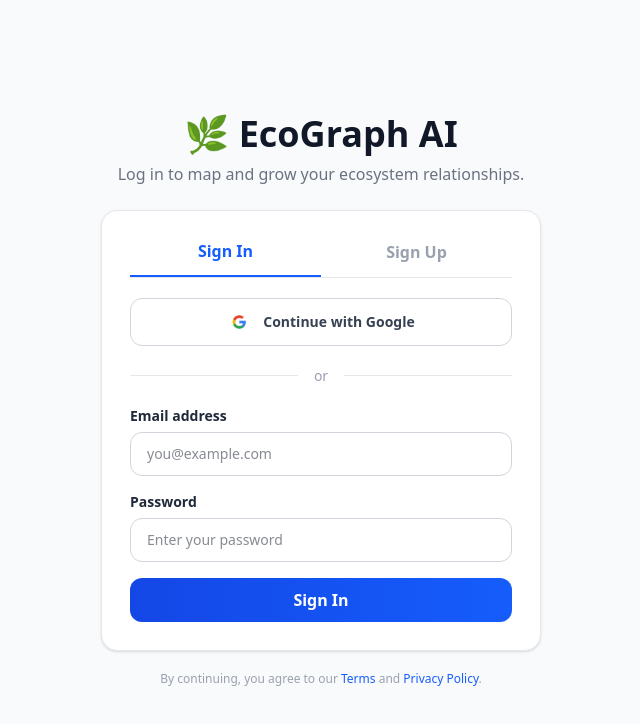
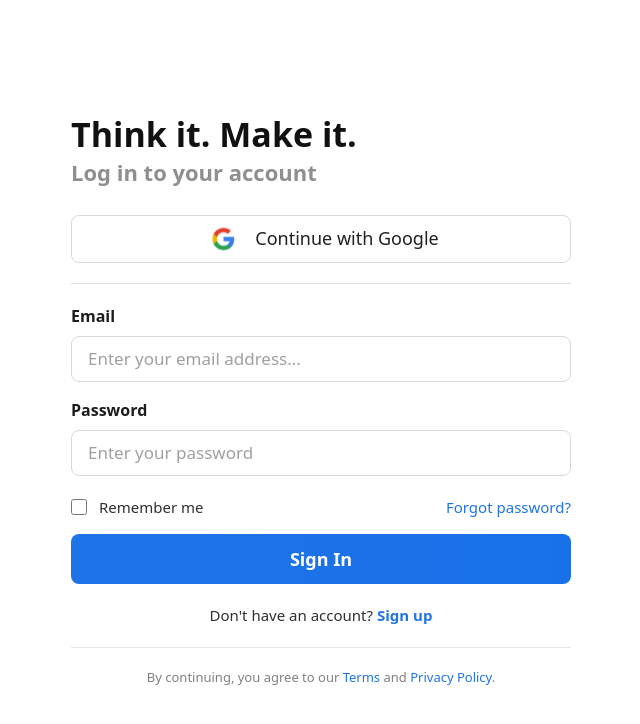
Before and after one commit to HeroJakes/MyHack, a React (Vite) app: page /login in a window 1280 px wide. Shown: the top 724 px of the page, without its empty margins (319-959 px from the left). Built offline with nearby package versions, Linux system fonts and the light colour scheme; no server answers.

Commit message:
fix: fix login page

```diff
--- a/src/pages/Login.tsx
+++ b/src/pages/Login.tsx
@@ -1,20 +1,12 @@
-/**
- * Login — public sign-in / sign-up page.
- *
- * Supports Google sign-in and email + password auth in a single tabbed card.
- * Once authenticated the user is sent to `/`, where the route guards forward
- * them to onboarding or the dashboard depending on their profile state.
- */
-import { useMemo, useState } from 'react'
-import type { FormEvent } from 'react'
-import { Navigate, useLocation } from 'react-router-dom'
+import { useEffect, useMemo, useState } from 'react'
+import type { FormEvent, ReactNode } from 'react'
+import { Link, Navigate, useLocation, useNavigate } from 'react-router-dom'
 import { useAuth } from '../contexts/AuthContext'
 import googleLogo from '../assets/google.svg'
 
 type Mode = 'signin' | 'signup'
 
-/** Scores a password 0-4 and maps it to a strength bar style. */
-function getPasswordStrength(password: string) {
+function passwordStrength(password: string) {
   const score = [
     password.length >= 8,
     /[a-z]/.test(password) && /[A-Z]/.test(password),
@@ -23,15 +15,76 @@
   ].filter(Boolean).length
 
   if (!password) {
-    return { label: 'Password strength', bar: 'bg-gray-200', width: 'w-0', text: 'text-gray-400' }
+    return { label: 'Password strength', color: 'bg-[#d9d9d9]', width: 'w-0', text: 'text-[#808080]' }
   }
   if (score <= 1) {
-    return { label: 'Weak password', bar: 'bg-red-500', width: 'w-1/3', text: 'text-red-500' }
+    return { label: 'Weak password', color: 'bg-[#ef4444]', width: 'w-1/3', text: 'text-[#ef4444]' }
   }
   if (score <= 3) {
-    return { label: 'Medium password', bar: 'bg-amber-500', width: 'w-2/3', text: 'text-amber-500' }
+    return { label: 'Medium password', color: 'bg-[#f59e0b]', width: 'w-2/3', text: 'text-[#f59e0b]' }
   }
-  return { label: 'Strong password', bar: 'bg-green-500', width: 'w-full', text: 'text-green-600' }
+  return { label: 'Strong password', color: 'bg-[#22c55e]', width: 'w-full', text: 'text-[#22c55e]' }
+}
+
+function AuthLayout({ subtitle, children }: { subtitle: string; children: ReactNode }) {
+  return (
+    <main className="flex h-screen items-center justify-center overflow-hidden bg-white p-6 text-[#111111]">
+      <div className="flex h-full max-h-[900px] w-full max-w-[1100px] items-center justify-center bg-white px-6">
+        <div className="w-full max-w-[500px]">
+          <h1 className="text-[34px] font-bold leading-tight text-[#111111]">
+            Think it. Make it.
+          </h1>
+          <p className="mt-1 text-[22px] font-semibold leading-tight text-[#8f8f8f]">{subtitle}</p>
+          {children}
+        </div>
+      </div>
+    </main>
+  )
+}
+
+function ErrorToast({ message }: { message: string }) {
+  const [visible, setVisible] = useState(false)
+
+  useEffect(() => {
+    if (!message) return
+    setVisible(true)
+    const timer = window.setTimeout(() => setVisible(false), 3800)
+    return () => window.clearTimeout(timer)
+  }, [message])
+
+  if (!message) return null
+
+  return (
+    <div className="pointer-events-none fixed inset-x-0 top-4 z-50 flex justify-center px-4">
+      <div
+        className={`w-full max-w-[920px] rounded-2xl border border-[#f2a7a7] bg-[#ea9a9a] px-8 py-6 text-[18px] font-medium text-white shadow-[0_12px_35px_rgba(234,154,154,0.35)] transition-all duration-300 ${
+          visible ? 'translate-y-0 opacity-100' : '-translate-y-5 opacity-0'
+        }`}
+      >
+        Error: {message}
+      </div>
+    </div>
+  )
+}
+
+function GoogleButton({
+  loading,
+  onClick,
+}: {
+  loading: boolean
+  onClick: () => void
+}) {
+  return (
+    <button
+      type="button"
+      onClick={onClick}
+      disabled={loading}
+      className="mt-7 flex h-[48px] w-full cursor-pointer items-center justify-center gap-3 rounded-lg border border-[#d9d9d9] bg-white text-[18px] font-medium text-[#202124] hover:bg-[#fafafa] disabled:cursor-not-allowed disabled:opacity-70"
+    >
+      <img src={googleLogo} alt="" aria-hidden="true" className="h-10 w-10" />
+      {loading ? 'Signing in with Google...' : 'Continue with Google'}
+    </button>
+  )
 }
 
 export default function Login() {
@@ -45,10 +98,9 @@
     clearError,
   } = useAuth()
   const location = useLocation()
+  const navigate = useNavigate()
 
-  const [mode, setMode] = useState<Mode>(
-    location.pathname === '/signup' ? 'signup' : 'signin',
-  )
+  const [mode, setMode] = useState<Mode>(location.pathname === '/signup' ? 'signup' : 'signin')
   const [email, setEmail] = useState('')
   const [password, setPassword] = useState('')
   const [confirmPassword, setConfirmPassword] = useState('')
@@ -56,39 +108,53 @@
   const [googleLoading, setGoogleLoading] = useState(false)
   const [formError, setFormError] = useState('')
 
-  const strength = useMemo(() => getPasswordStrength(password), [password])
-  const passwordsMismatch =
-    mode === 'signup' &&
-    confirmPassword.length > 0 &&
-    password !== confirmPassword
+  const strength = useMemo(() => passwordStrength(password), [password])
+  const passwordsMismatch = mode === 'signup' && confirmPassword.length > 0 && password !== confirmPassword
+  const busy = emailLoading || googleLoading
+  const shownError = formError || error
 
-  if (!loading && user) {
+  useEffect(() => {
+    setMode(location.pathname === '/signup' ? 'signup' : 'signin')
+    setFormError('')
+    clearError()
+  }, [clearError, location.pathname])
+
+  if (!loading && user && !(mode === 'signup' && emailLoading)) {
     return <Navigate to="/" replace />
   }
 
-  function switchMode(next: Mode) {
+  function resetForm(next: Mode) {
     setMode(next)
+    setEmail('')
+    setPassword('')
+    setConfirmPassword('')
     setFormError('')
-    setConfirmPassword('')
     clearError()
   }
 
   async function handleEmailSubmit(event: FormEvent) {
     event.preventDefault()
     setFormError('')
+
     if (mode === 'signup' && password !== confirmPassword) {
       setFormError('Passwords do not match.')
       return
     }
+
     setEmailLoading(true)
     try {
       if (mode === 'signin') {
         await signInWithEmail(email, password)
       } else {
         await signUpWithEmail(email, password)
+        setEmail('')
+        setPassword('')
+        setConfirmPassword('')
+        resetForm('signin')
+        navigate('/login', { replace: true })
       }
     } catch {
-      // useAuth surfaces the failure message through `error`.
+      // AuthContext exposes the readable error message.
     } finally {
       setEmailLoading(false)
     }
@@ -100,93 +166,37 @@
     try {
       await signInWithGoogle()
     } catch {
-      // handled via `error`
+      // AuthContext exposes the readable error message.
     } finally {
       setGoogleLoading(false)
     }
   }
 
-  const busy = emailLoading || googleLoading
-  const shownError = formError || error
+  return (
+    <AuthLayout subtitle={mode === 'signin' ? 'Log in to your account' : 'Create your account'}>
+      <ErrorToast message={shownError} />
+      <GoogleButton loading={googleLoading} onClick={handleGoogle} />
 
-  return (
-    <main className="flex min-h-screen items-center justify-center bg-gray-50 px-4 py-10 text-[#111827]">
-      <div className="w-full max-w-[440px]">
-        <h1 className="text-center text-3xl font-bold sm:text-4xl">
-          🌿 EcoGraph AI
-        </h1>
-        <p className="mt-2 text-center text-sm text-gray-500 sm:text-base">
-          {mode === 'signin'
-            ? 'Log in to map and grow your ecosystem relationships.'
-            : 'Create your account to start building your ecosystem.'}
-        </p>
-
-        <section className="mt-6 rounded-2xl border border-gray-200 bg-white p-6 shadow-sm sm:p-7">
-          <div className="grid grid-cols-2 border-b border-gray-200 text-center text-base font-semibold">
-            <button
-              type="button"
-              onClick={() => switchMode('signin')}
-              className={
-                mode === 'signin'
-                  ? 'cursor-pointer border-b-2 border-blue-600 pb-3 text-blue-600'
-                  : 'cursor-pointer pb-3 text-gray-400'
-              }
-            >
-              Sign In
-            </button>
-            <button
-              type="button"
-              onClick={() => switchMode('signup')}
-              className={
-                mode === 'signup'
-                  ? 'cursor-pointer border-b-2 border-blue-600 pb-3 text-blue-600'
-                  : 'cursor-pointer pb-3 text-gray-400'
-              }
-            >
-              Sign Up
-            </button>
-          </div>
-
-          <button
-            type="button"
-            onClick={handleGoogle}
-            disabled={busy}
-            className="mt-5 flex h-12 w-full cursor-pointer items-center justify-center gap-3 rounded-xl border border-gray-300 bg-white text-sm font-semibold text-gray-700 hover:bg-gray-50 disabled:cursor-not-allowed disabled:opacity-70"
-          >
-            <img src={googleLogo} alt="" aria-hidden="true" className="h-6 w-6" />
-            {googleLoading ? 'Signing in with Google…' : 'Continue with Google'}
-          </button>
-
-          <div className="my-5 flex items-center gap-4 text-gray-400">
-            <div className="h-px flex-1 bg-gray-200" />
-            <span className="text-sm">or</span>
-            <div className="h-px flex-1 bg-gray-200" />
-          </div>
+      <div className="my-5 h-px w-full bg-[#dedede]" />
 
       <form className="space-y-4" onSubmit={handleEmailSubmit}>
         <div>
-              <label
-                htmlFor="email"
-                className="mb-1.5 block text-sm font-semibold text-gray-800"
-              >
-                Email address
+          <label htmlFor="email" className="mb-2 block text-[16px] font-semibold text-[#1d1d1d]">
+            Email
           </label>
           <input
             id="email"
             type="email"
             required
             value={email}
-                onChange={(e) => setEmail(e.target.value)}
-                placeholder="you@example.com"
-                className="h-11 w-full rounded-xl border border-gray-300 px-4 text-sm outline-none focus:border-blue-600"
+            onChange={(event) => setEmail(event.target.value)}
+            placeholder="Enter your email address..."
+            className="h-[46px] w-full cursor-text rounded-lg border border-[#d9d9d9] px-4 text-[17px] text-[#4f4f4f] outline-none placeholder:text-[#a0a0a0] focus:border-[#2f80ed]"
           />
         </div>
 
         <div>
-              <label
-                htmlFor="password"
-                className="mb-1.5 block text-sm font-semibold text-gray-800"
-              >
+          <label htmlFor="password" className="mb-2 block text-[16px] font-semibold text-[#1d1d1d]">
             Password
           </label>
           <input
@@ -195,34 +205,23 @@
             required
             minLength={6}
             value={password}
-                onChange={(e) => setPassword(e.target.value)}
-                placeholder={
-                  mode === 'signup'
-                    ? 'Create a password'
-                    : 'Enter your password'
-                }
-                className="h-11 w-full rounded-xl border border-gray-300 px-4 text-sm outline-none focus:border-blue-600"
+            onChange={(event) => setPassword(event.target.value)}
+            placeholder={mode === 'signin' ? 'Enter your password' : 'Create a password'}
+            className="h-[46px] w-full cursor-text rounded-lg border border-[#d9d9d9] px-4 text-[17px] text-[#4f4f4f] outline-none placeholder:text-[#a0a0a0] focus:border-[#2f80ed]"
           />
           {mode === 'signup' && (
-                <div className="mt-2">
-                  <div className="h-2 w-full overflow-hidden rounded-full bg-gray-100">
-                    <div
-                      className={`h-full rounded-full transition-all ${strength.bar} ${strength.width}`}
-                    />
+            <div className="mt-3">
+              <div className="h-2 w-full overflow-hidden rounded-full bg-[#ededed]">
+                <div className={`h-full rounded-full transition-all ${strength.color} ${strength.width}`} />
               </div>
-                  <p className={`mt-1 text-xs font-medium ${strength.text}`}>
-                    {strength.label}
-                  </p>
+              <p className={`mt-1 text-[13px] font-medium ${strength.text}`}>{strength.label}</p>
             </div>
           )}
         </div>
 
         {mode === 'signup' && (
           <div>
-                <label
-                  htmlFor="confirmPassword"
-                  className="mb-1.5 block text-sm font-semibold text-gray-800"
-                >
+            <label htmlFor="confirmPassword" className="mb-2 block text-[16px] font-semibold text-[#1d1d1d]">
               Confirm password
             </label>
             <input
@@ -230,48 +229,62 @@
               type="password"
               required
               value={confirmPassword}
-                  onChange={(e) => setConfirmPassword(e.target.value)}
+              onChange={(event) => setConfirmPassword(event.target.value)}
               placeholder="Re-enter your password"
-                  className={`h-11 w-full rounded-xl border px-4 text-sm outline-none ${
-                    passwordsMismatch
-                      ? 'border-red-400 focus:border-red-500'
-                      : 'border-gray-300 focus:border-blue-600'
+              className={`h-[46px] w-full cursor-text rounded-lg border px-4 text-[17px] text-[#4f4f4f] outline-none placeholder:text-[#a0a0a0] ${
+                passwordsMismatch ? 'border-[#ef4444] focus:border-[#ef4444]' : 'border-[#d9d9d9] focus:border-[#2f80ed]'
               }`}
             />
             {passwordsMismatch && (
-                  <p className="mt-1 text-xs font-medium text-red-500">
-                    Passwords do not match.
-                  </p>
+              <p className="mt-1 text-[13px] font-medium text-[#ef4444]">Passwords do not match.</p>
             )}
+          </div>
+        )}
+
+        {mode === 'signin' && (
+          <div className="flex items-center justify-between pt-1 text-[15px]">
+            <label className="flex cursor-pointer items-center gap-3 text-[#2f2f2f]">
+              <input type="checkbox" className="h-4 w-4 cursor-pointer rounded border-[#2f80ed] accent-[#2f80ed]" />
+              Remember me
+            </label>
+            <button type="button" className="cursor-pointer font-medium text-[#1f74e8]">
+              Forgot password?
+            </button>
           </div>
         )}
 
         <button
           type="submit"
           disabled={busy}
-              className="h-11 w-full cursor-pointer rounded-xl bg-gradient-to-r from-blue-700 to-blue-600 text-base font-semibold text-white hover:from-blue-800 hover:to-blue-700 disabled:cursor-not-allowed disabled:opacity-70"
+          className="h-[50px] w-full cursor-pointer rounded-lg bg-gradient-to-r from-[#1e73e8] to-[#1971e9] text-[18px] font-semibold text-white disabled:cursor-not-allowed disabled:opacity-70"
         >
-              {emailLoading
-                ? 'Please wait…'
-                : mode === 'signin'
-                  ? 'Sign In'
-                  : 'Create account'}
+          {emailLoading ? 'Please wait...' : mode === 'signin' ? 'Sign In' : 'Sign Up'}
         </button>
       </form>
 
-          {shownError && (
-            <p className="mt-4 rounded-lg border border-red-300 bg-red-50 px-3 py-2 text-center text-sm text-red-700">
-              {shownError}
+      <p className="mt-5 text-center text-[15px] text-[#303030]">
+        {mode === 'signin' ? (
+          <>
+            Don&apos;t have an account?{' '}
+            <Link to="/signup" onClick={() => resetForm('signup')} className="font-semibold text-[#1f74e8]">
+              Sign up
+            </Link>
+          </>
+        ) : (
+          <>
+            Already have an account?{' '}
+            <Link to="/login" onClick={() => resetForm('signin')} className="font-semibold text-[#1f74e8]">
+              Log in
+            </Link>
+          </>
+        )}
       </p>
-          )}
-        </section>
 
-        <p className="mt-5 text-center text-xs text-gray-400">
-          By continuing, you agree to our{' '}
-          <span className="text-blue-600">Terms</span> and{' '}
-          <span className="text-blue-600">Privacy Policy</span>.
+      <div className="my-5 h-px w-full bg-[#e6e6e6]" />
+      <p className="text-center text-[13px] text-[#808080]">
+        By continuing, you agree to our <span className="text-[#1f74e8]">Terms</span> and{' '}
+        <span className="text-[#1f74e8]">Privacy Policy</span>.
       </p>
-      </div>
-    </main>
+    </AuthLayout>
   )
 }
```
Also changed, not shown: src/App.tsx (+10 -5 lines), src/contexts/AuthContext.tsx (+7 -1 lines). Lines whose indentation alone changed are shown as unchanged.
